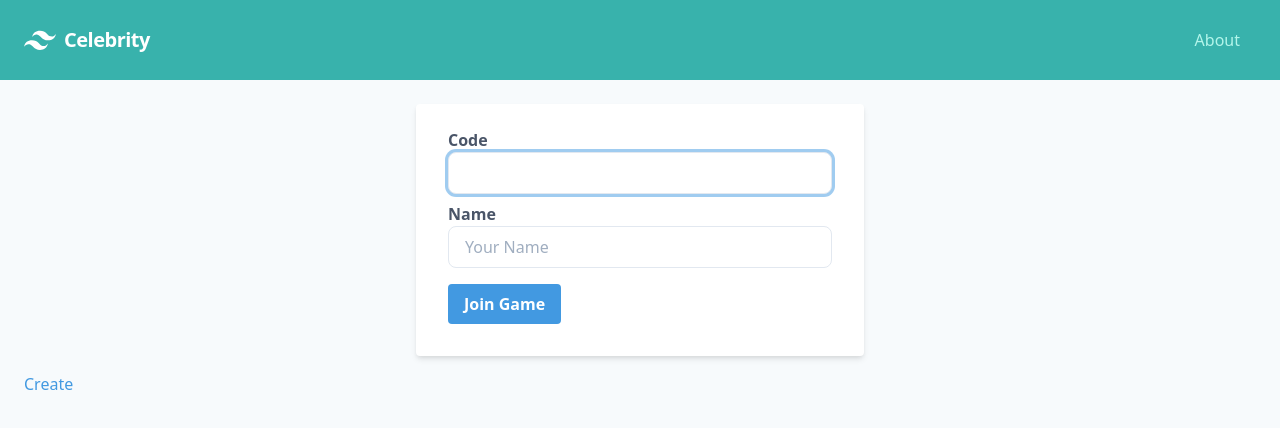
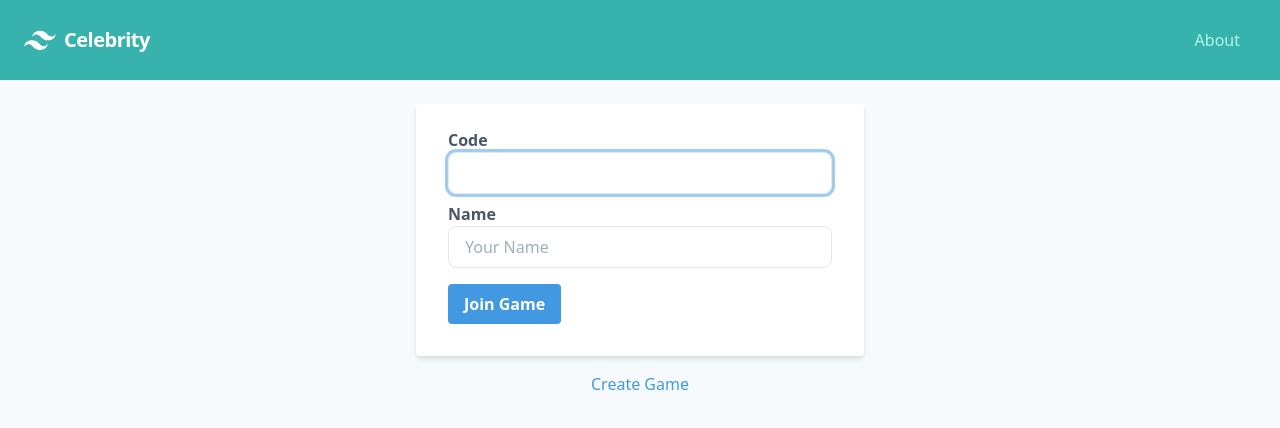
Before and after one commit to ascandella/celebrity-game, a Next.js app in the folder frontend/: page / in a window 1280 px wide. Shown: the top 428 px of the page. Built offline with nearby package versions, Linux system fonts and the light colour scheme.

Commit message:
Improve UI ever-so-slightly

```diff
--- a/frontend/pages/index.tsx
+++ b/frontend/pages/index.tsx
@@ -50,22 +50,22 @@ class Index extends Component<{}, IndexState> {
     } else if (this.state.creating) {
       content = <CreateGame client={this.state.client} />;
     } else {
-      content = (
-        <div>
-          <JoinGame client={this.state.client} />
+      content = <JoinGame client={this.state.client} />;
+    }
+    return (
+      <ContentWrapper showHeader={!this.state.inGame}>
+        {content}
+        <div className="flex justify-center">
           <a
             onClick={(): void =>
               this.setState({ creating: !this.state.creating })
             }
             className="text-blue-500 hover:text-blue-800 cursor-pointer"
           >
-            Create
+            {this.state.creating ? "Join" : "Create"} Game
           </a>
         </div>
-      );
-    }
-    return (
-      <ContentWrapper showHeader={!this.state.inGame}>{content}</ContentWrapper>
+      </ContentWrapper>
     );
   }
 }
```
Also changed, not shown: 1 other file (tests, documents, lock files or other folders).
